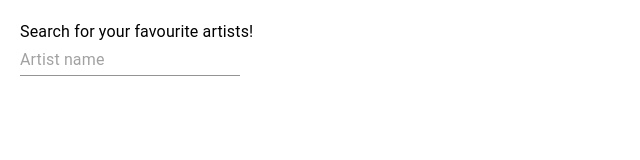
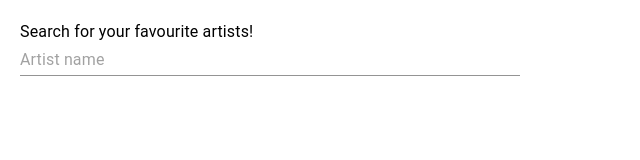
Before and after one commit to martin-aliverti/wantable-challenge, a React (Create React App) app: page / in a window 1280 px wide. Shown: the top 160 px of the page, without its empty margins (0-640 px from the left). Built offline with nearby package versions, Linux system fonts and the light colour scheme.

Commit message:
Less debounce time, adjusts search input width

```diff
--- a/src/search/SearchScreen.tsx
+++ b/src/search/SearchScreen.tsx
@@ -7,7 +7,7 @@ import Artist from "./Artist";
 export default () => {
   const [artists, setArtists] = useState<ArtistType[]>([]);
   const [searchQuery, setSearchQuery] = useState("");
-  const debouncedQuery = useDebounce(searchQuery, 800);
+  const debouncedQuery = useDebounce(searchQuery, 500);
 
   const handleChange = (event: any) => {
     setSearchQuery(event.target.value);
@@ -25,6 +25,7 @@ export default () => {
         placeholder="Artist name"
         onChange={handleChange}
         value={searchQuery}
+        style={{ width: "100%" }}
       />
       {artists.map((artist) => (
         <Artist key={`artist_${artist.name}_${artist.mbid}`} data={artist} />
```
